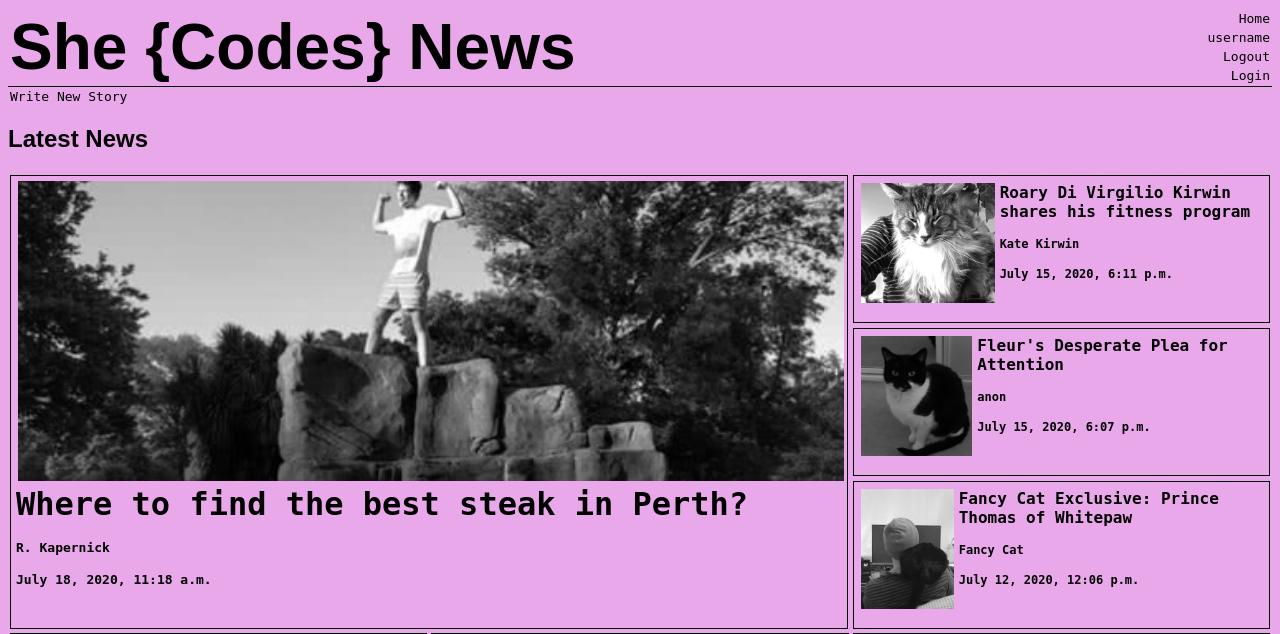
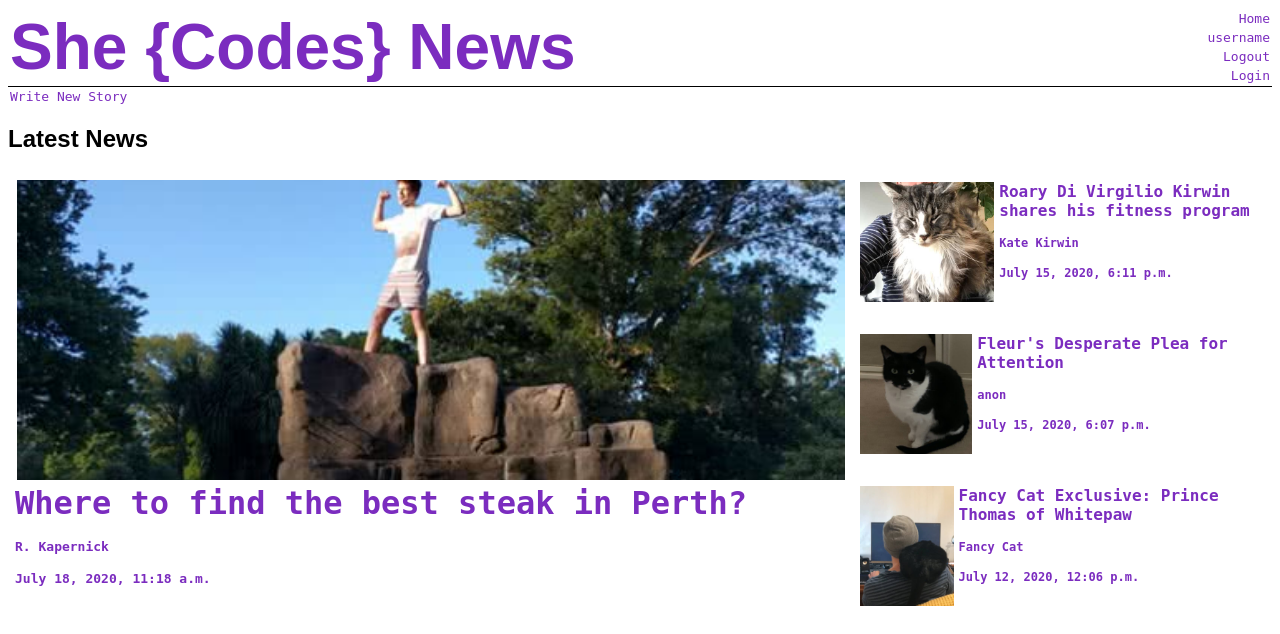
Before and after one commit to jbehrend89/django_project_she_codes_news, a Django app: page /news/ in a window 1280 px wide. Shown: the top 634 px of the page. Run offline with Django 3.2, Linux system fonts and the light colour scheme; data comes from the database, SQL or seed files in the repository; some web fonts are replaced.

Commit message:
style changes

```diff
--- a/she_codes_news/news/static/news/styles.css
+++ b/she_codes_news/news/static/news/styles.css
@@ -1,6 +1,6 @@
 .story-card {
     margin: 2px;
-    border: 1px solid #000;
+    border: none;
     padding: 5px;
 }
 
--- a/she_codes_news/static/styles.css
+++ b/she_codes_news/static/styles.css
@@ -1,7 +1,7 @@
 @import url('https://fonts.googleapis.com/css2?family=Montserrat+Subrayada:wght@700&display=swap');
 
 body {
-    background-color: rgb(233, 168, 233);
+    background-color: white);
 }
 
 header {
@@ -12,7 +12,7 @@ header {
 }
 
 img {
-    filter: grayscale(100%);
+    /* filter: grayscale(100%); */
 }
 
 h1 {
@@ -46,7 +46,7 @@ nav {
 a {
     margin: 2px;
     text-decoration: none;
-    color: #000;
+    color: #7B2CBF;
 }
 
 a, p {
```
